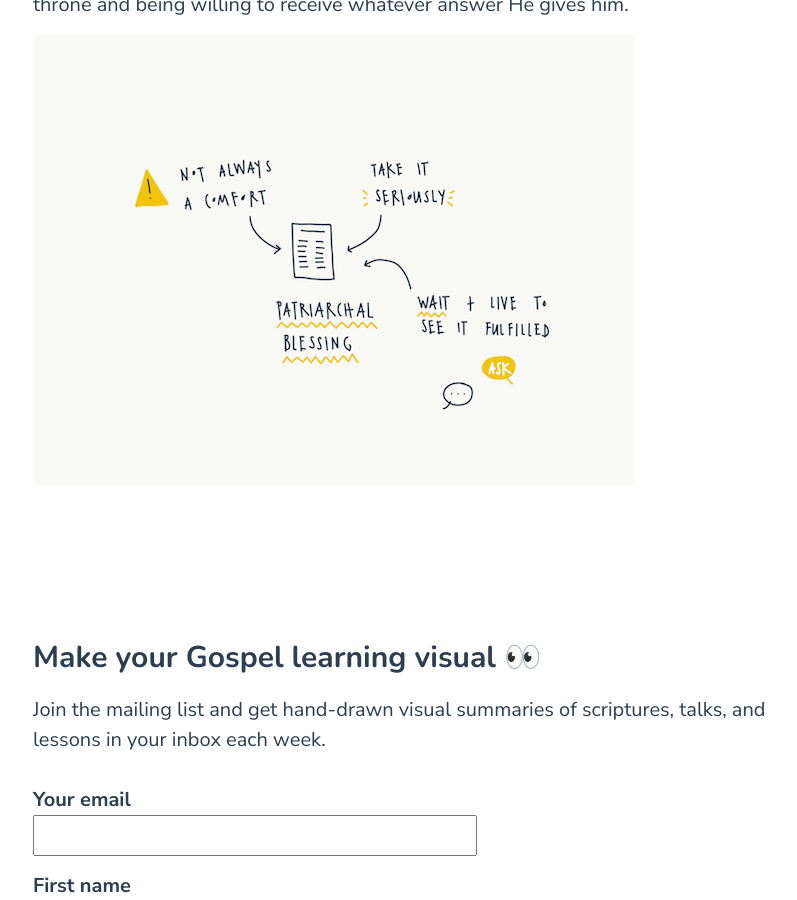
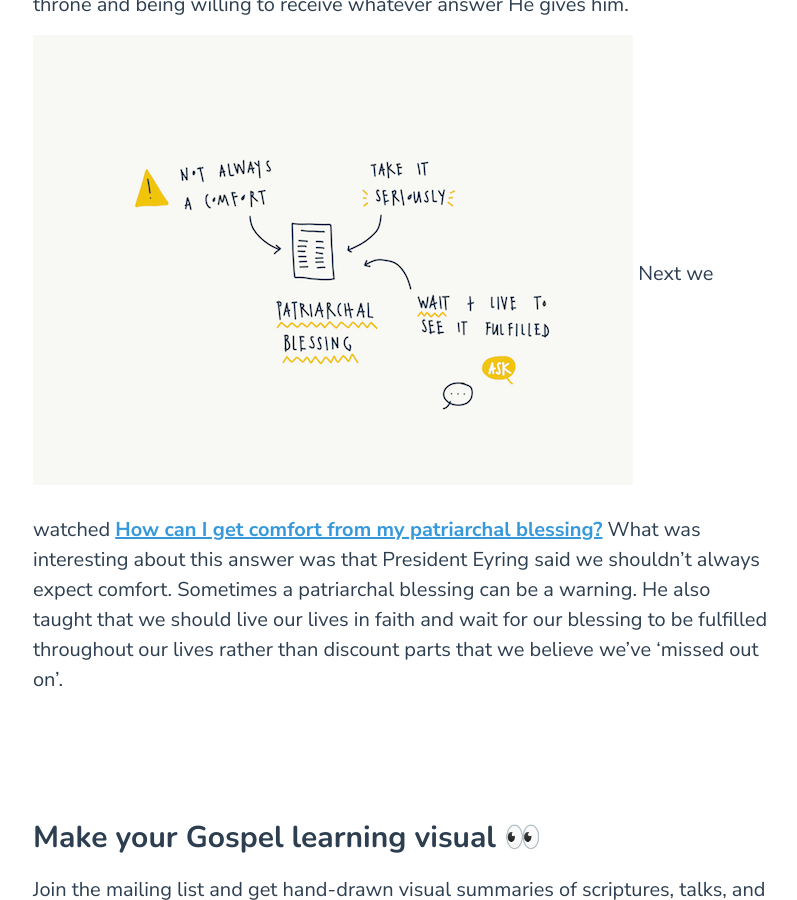
Before and after one commit to blairrorani/curious-workmanship, a Jekyll site: the page built from _posts/2017-06-20-holland-eyring-2.markdown, in a window 1280 px wide and 900 px high, scrolled down 1360 px. Shown: the whole window, without its empty margins (237-1034 px from the left). Built offline with Jekyll 4.4.1, drawn with Linux system fonts in a browser that asks for light colours; our own code applies the rules of GitHub Pages for plain Markdown files.

Commit message:
Updated Holland Eyring 2

```diff
--- a/_posts/2017-06-20-holland-eyring-2.markdown
+++ b/_posts/2017-06-20-holland-eyring-2.markdown
@@ -11,3 +11,4 @@ I attended a Bishop's youth discussion last night. The discussion was based on a
 The first question we watched was How can I feel the [Holy Ghost more often?](https://www.lds.org/broadcasts/face-to-face/eyring-holland?lang=eng#00:27:14) What stood out to me was being quiet inside as in asking, but then trying to silence our own thoughts so that we can listen to and feel the Holy Ghost speaking to us. One of the councillors in the bishopric explained that often we'll receive clarifying thoughts as well as peaceful feelings. They compliment each other and can give us confidence about what we believe we're receiving. I liked how President Eyring explained that he visualises himself approaching God on His throne and being willing to receive whatever answer He gives him.
 
 ![patriarchal-blessing-600.png](/uploads/patriarchal-blessing-600.png)
+Next we watched [How can I get comfort from my patriarchal blessing?](https://www.lds.org/broadcasts/face-to-face/eyring-holland?lang=eng#00:46:48) What was interesting about this answer was that President Eyring said we shouldn't always expect comfort. Sometimes a patriarchal blessing can be a warning. He also taught that we should live our lives in faith and wait for our blessing to be fulfilled throughout our lives rather than discount parts that we believe we've 'missed out on'.
```
